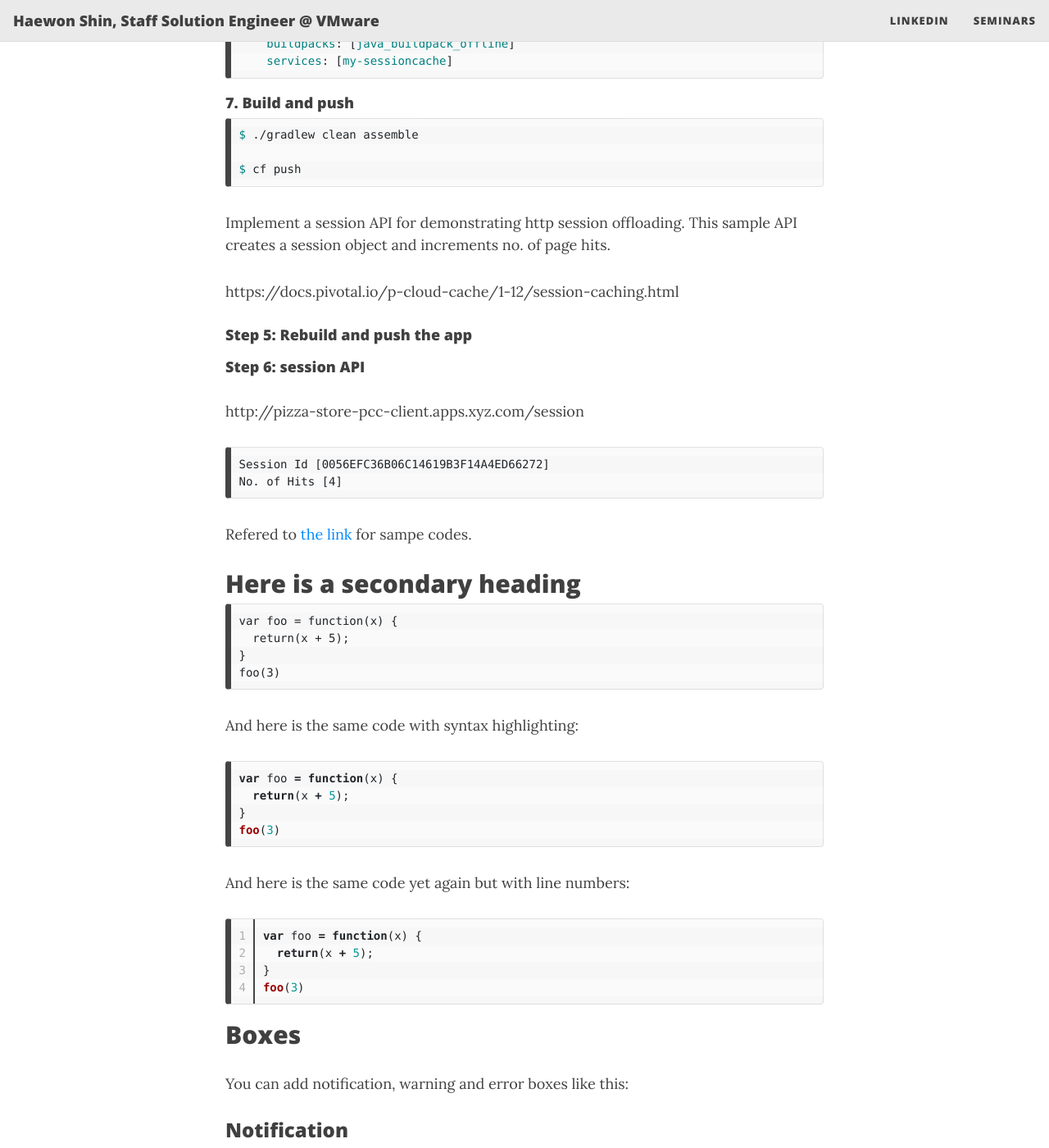
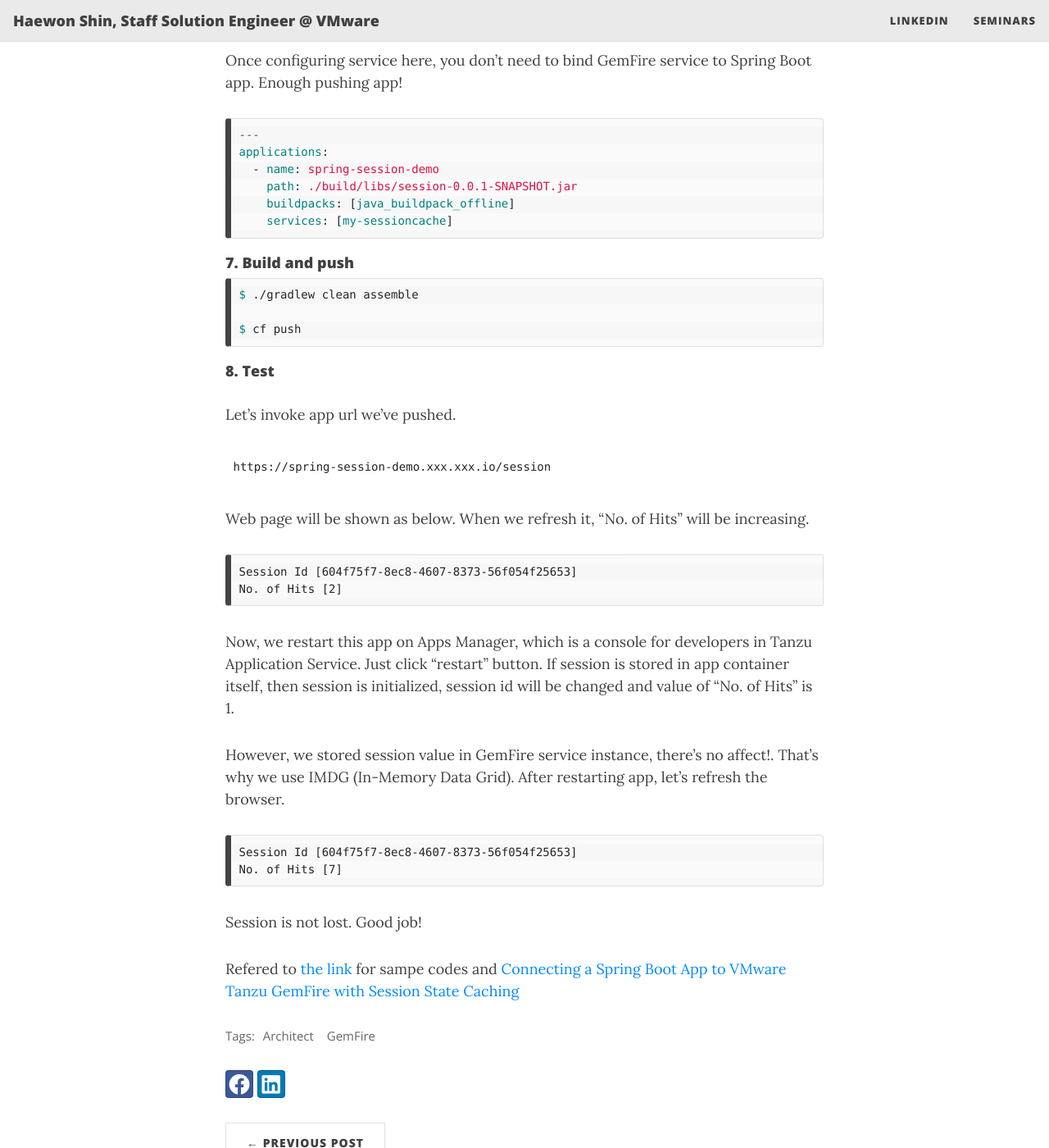
Before and after one commit to haewons-tanzu/haewons-tanzu.github.io, a Jekyll site: the page built from _posts/2020-10-29-http-session-caching-spring-data-on-tas.md, in a window 1280 px wide and 1400 px high, scrolled down 4147 px. Shown: the whole window at 82% size. Built offline with Jekyll 4.4.1, drawn with Linux system fonts in a browser that asks for light colours; nearby versions of some CDN libraries; some of the changed text lies outside the part shown.

Commit message:
Update 2020-10-29-http-session-caching-spring-data-on-tas.md

````diff
--- a/_posts/2020-10-29-http-session-caching-spring-data-on-tas.md
+++ b/_posts/2020-10-29-http-session-caching-spring-data-on-tas.md
@@ -40,7 +40,10 @@
 gfsh> gfsh> connect --use-http=true --url=http://cloudcache-8761e54e-1bc0-4855-b96c-819eda347073.xxx.xxx.io/gemfire/v1
 --use-ssl=false --skip-ssl-validation --user=cluster_operator_AvK614osQTWzysB8Pd1M4g --password=7eg52Fp8EM3eqpIXH0uRg
 ```
-If you don't have gfsh in your environment, you can install [here](2020-10-29-gemfire-installation-on-mac){:target="_blank"}. You should install GemFire with same version of "Tanzu GemFire for VMs" on TAS.
+If you don't have gfsh in your environment, you can install [here](2020-10-29-gemfire-installation-on-mac){:target="_blank"}.
+
+{: .box-note}
+**Note:** You should install GemFire with same version of "Tanzu GemFire for VMs" on TAS.
 
 Let's create region named "ClusteredSpringSessions".
 
@@ -164,6 +167,7 @@
 ```
 
 #### 6. Create manifest file (manifest.yml)
+Once configuring service here, you don't need to bind GemFire service to Spring Boot app. Enough pushing app!
 
 ```yml
 ---
@@ -175,91 +179,35 @@
 ```
 
 #### 7. Build and push
+
 ```shell
 $ ./gradlew clean assemble
 
 $ cf push
 ```
 
+#### 8. Test
 
-Implement a session API for demonstrating http session offloading. This sample API creates a session object and increments no. of page hits.
-
-https://docs.pivotal.io/p-cloud-cache/1-12/session-caching.html
-
-
-
-
-
-
-
-
-#### Step 5: Rebuild and push the app
-
-#### Step 6: session API
-
-http://pizza-store-pcc-client.apps.xyz.com/session
-
-```
-Session Id [0056EFC36B06C14619B3F14A4ED66272]
-No. of Hits [4]
+Let's invoke app url we've pushed.
+```url
+https://spring-session-demo.xxx.xxx.io/session
 ```
 
-
-
-
-
-
-
-
-Refered to [the link](https://github.com/Tanzu-Solutions-Engineering/PivotalCloudCache-Workshop/){:target="_blank"} for sampe codes.
-
-
-
-
-
-## Here is a secondary heading
-
-
-
-~~~
-var foo = function(x) {
-  return(x + 5);
-}
-foo(3)
-~~~
-
-And here is the same code with syntax highlighting:
-
-```javascript
-var foo = function(x) {
-  return(x + 5);
-}
-foo(3)
+Web page will be shown as below. When we refresh it, "No. of Hits" will be increasing.
+```text
+Session Id [604f75f7-8ec8-4607-8373-56f054f25653]
+No. of Hits [2]
 ```
 
-And here is the same code yet again but with line numbers:
+Now, we restart this app on Apps Manager, which is a console for developers in Tanzu Application Service. Just click "restart" button. If session is stored in app container itself, then session is initialized, session id will be changed and value of "No. of Hits" is 1.
 
-{% highlight javascript linenos %}
-var foo = function(x) {
-  return(x + 5);
-}
-foo(3)
-{% endhighlight %}
+However, we stored session value in GemFire service instance, there's no affect!. That's why we use IMDG (In-Memory Data Grid). After restarting app, let's refresh the browser.
 
-## Boxes
-You can add notification, warning and error boxes like this:
+```text
+Session Id [604f75f7-8ec8-4607-8373-56f054f25653]
+No. of Hits [7]
+```
 
-### Notification
+Session is not lost. Good job!
 
-{: .box-note}
-**Note:** This is a notification box.
-
-### Warning
-
-{: .box-warning}
-**Warning:** This is a warning box.
-
-### Error
-
-{: .box-error}
-**Error:** This is an error box.
+Refered to [the link](https://github.com/Tanzu-Solutions-Engineering/PivotalCloudCache-Workshop/){:target="_blank"} for sampe codes and [Connecting a Spring Boot App to VMware Tanzu GemFire with Session State Caching](https://docs.pivotal.io/p-cloud-cache/1-13-beta/Spring-SessionState.html){:target="_blank"}
````
